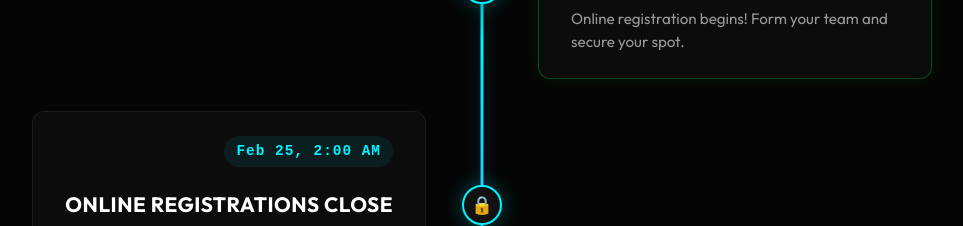
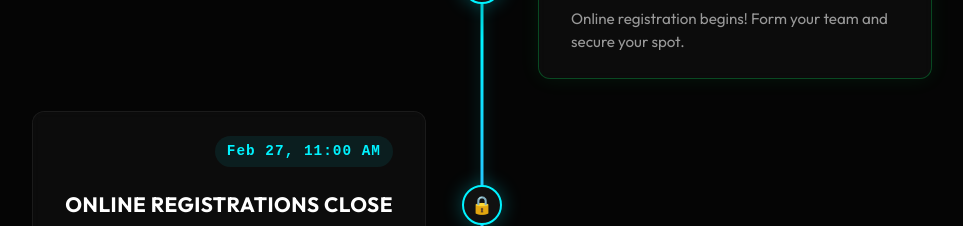
Before and after one commit to Adi140108/CODEWARS-4.0, a React (Vite) app: page / in a window 1280 px wide. Shown: the part 2280-2506 px from the top of the page, without its empty margins (158-1121 px from the left). Built offline with nearby package versions, Linux system fonts and the light colour scheme.

Commit message:
Update online registration close time in Roadmap

```diff
--- a/src/components/Roadmap.jsx
+++ b/src/components/Roadmap.jsx
@@ -20,7 +20,7 @@ const Roadmap = () => {
 
     const events = [
         { time: "Feb 19", title: "Online Registrations Open", desc: "Online registration begins! Form your team and secure your spot.", icon: "🚀" },
-        { time: "Feb 25, 2:00 AM", title: "Online Registrations Close", desc: "Last day to register online. On-spot registration also available.", icon: "🔒" },
+        { time: "Feb 27, 11:00 AM", title: "Online Registrations Close", desc: "Last day to register online. On-spot registration also available.", icon: "🔒" },
         { time: "Feb 28,09:00 AM", title: "Offline Registration Desk Opens", desc: "Check-in at the venue, collect your badges and get ready!", icon: "📋" },
         { time: "11:00 AM", title: "Inauguration", desc: "Welcome address, rules briefing & team formation", icon: "🎤" },
         { time: "60 MIN", title: "Round 1: Trivia Triumph", desc: "Fast-paced Menti Quiz — speed & accuracy matter!", icon: "⚡" },
```
